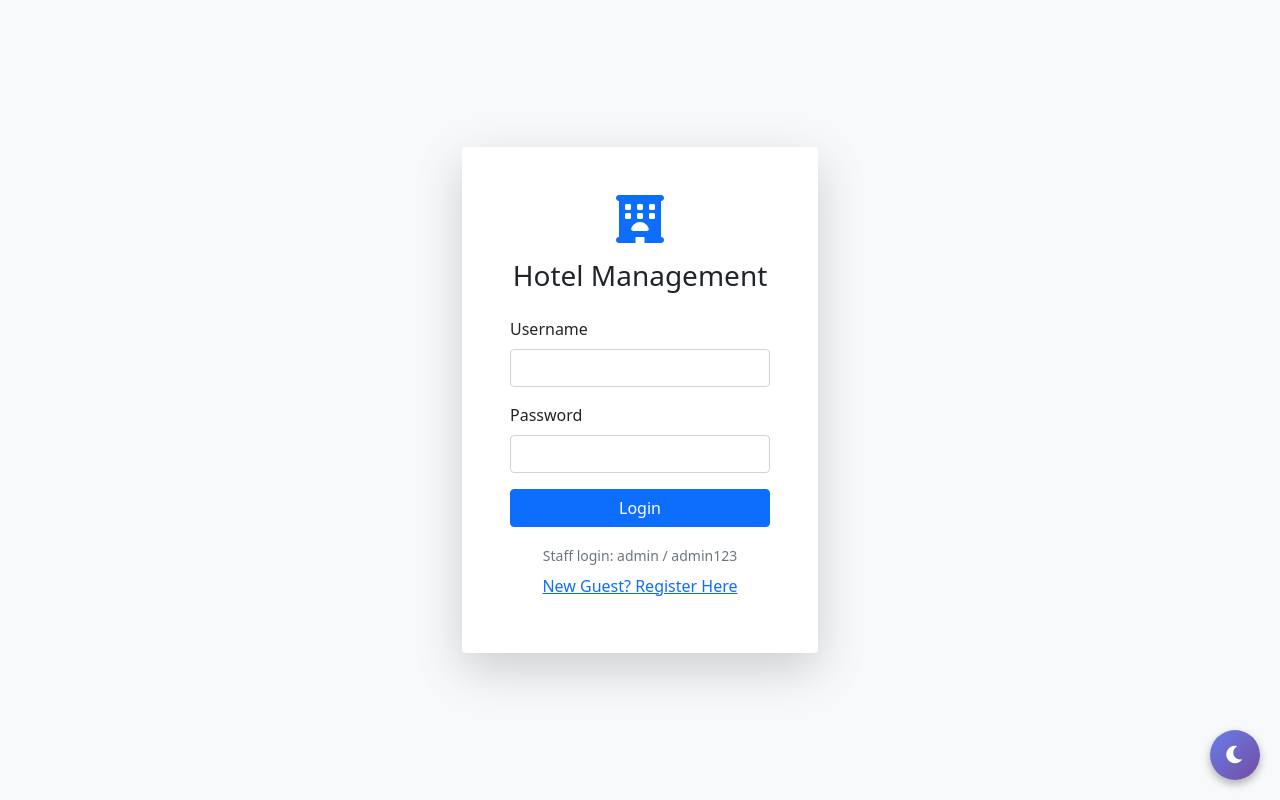
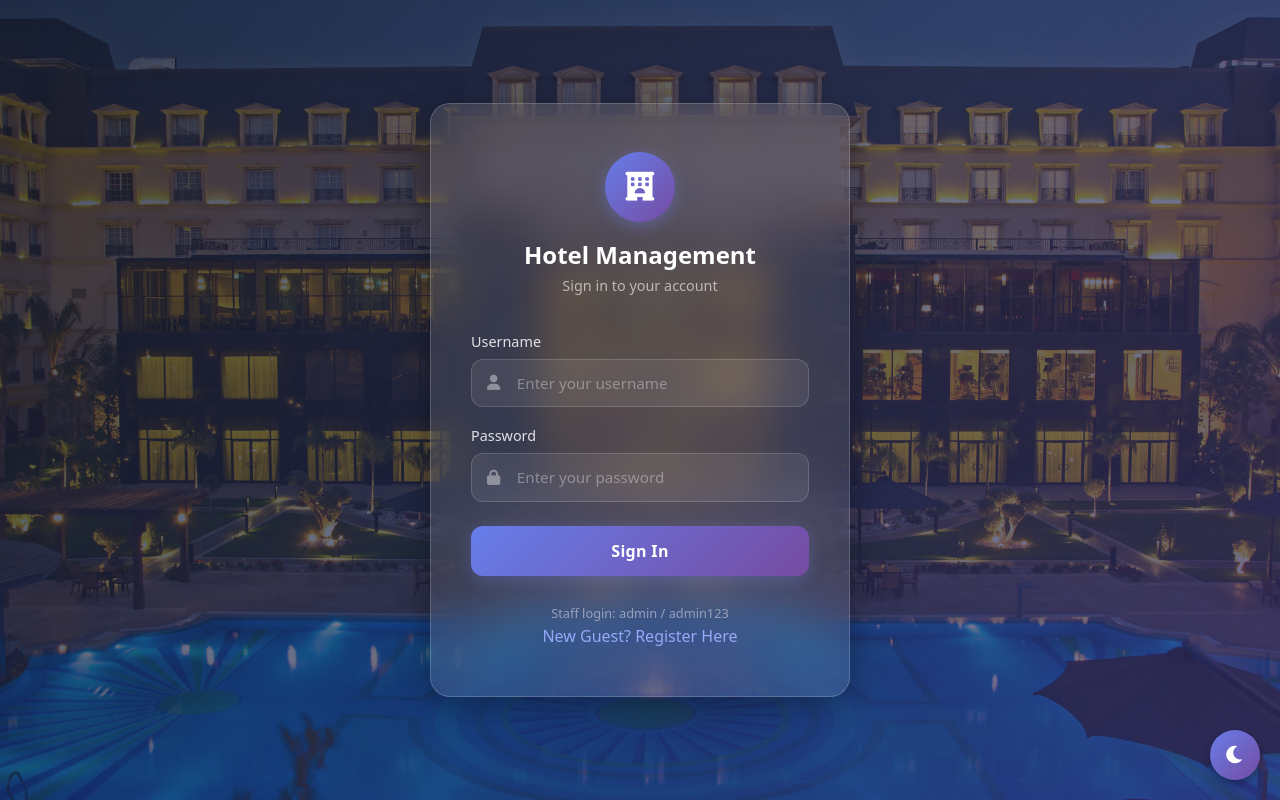
Before and after one commit to SathvikaTalari/Hotel_Management_System, a Flask app: page /login in a window 1280 px wide. Run offline with Flask 3, Linux system fonts and the light colour scheme.

Commit message:
Updated Login page

```diff
--- a/server.py
+++ b/server.py
@@ -145,6 +145,11 @@ def load_user(user_id):
     return User.query.get(int(user_id))
 
 # Routes
+@app.route('/hotel-bg')
+def hotel_bg():
+    from flask import send_from_directory
+    return send_from_directory(os.path.dirname(os.path.abspath(__file__)), 'Hotel.png')
+
 @app.route('/')
 def index():
     return redirect(url_for('login'))
--- a/templates/login.html
+++ b/templates/login.html
@@ -1,15 +1,204 @@
 {% extends "base.html" %}
 {% block title %}Login - Hotel Management{% endblock %}
 {% block login_content %}
-<div class="container">
-    <div class="row justify-content-center align-items-center" style="min-height: 100vh;">
-        <div class="col-md-4">
-            <div class="card shadow-lg">
-                <div class="card-body p-5">
-                    <div class="text-center mb-4">
-                        <i class="fas fa-hotel fa-3x text-primary"></i>
-                        <h3 class="mt-3">Hotel Management</h3>
+<style>
+    .login-bg {
+        position: fixed;
+        top: 0;
+        left: 0;
+        width: 100%;
+        height: 100%;
+        background: url('{{ url_for("hotel_bg") }}') no-repeat center center;
+        background-size: cover;
+        z-index: 0;
+    }
+
+    .login-overlay {
+        position: fixed;
+        top: 0;
+        left: 0;
+        width: 100%;
+        height: 100%;
+        background: linear-gradient(135deg, rgba(15, 23, 42, 0.75) 0%, rgba(30, 41, 80, 0.65) 50%, rgba(55, 48, 107, 0.7) 100%);
+        z-index: 1;
+    }
+
+    .login-wrapper {
+        position: relative;
+        z-index: 2;
+        min-height: 100vh;
+        display: flex;
+        align-items: center;
+        justify-content: center;
+    }
+
+    .login-card {
+        background: rgba(255, 255, 255, 0.1);
+        backdrop-filter: blur(20px);
+        -webkit-backdrop-filter: blur(20px);
+        border: 1px solid rgba(255, 255, 255, 0.18);
+        border-radius: 20px;
+        padding: 3rem 2.5rem;
+        width: 100%;
+        max-width: 420px;
+        box-shadow: 0 8px 32px rgba(0, 0, 0, 0.35);
+        animation: fadeSlideUp 0.8s ease-out;
+    }
+
+    @keyframes fadeSlideUp {
+        from {
+            opacity: 0;
+            transform: translateY(30px);
+        }
+        to {
+            opacity: 1;
+            transform: translateY(0);
+        }
+    }
+
+    .login-card .brand-icon {
+        width: 70px;
+        height: 70px;
+        border-radius: 50%;
+        background: linear-gradient(135deg, #667eea 0%, #764ba2 100%);
+        display: flex;
+        align-items: center;
+        justify-content: center;
+        margin: 0 auto 1.2rem;
+        box-shadow: 0 4px 15px rgba(102, 126, 234, 0.4);
+    }
+
+    .login-card .brand-icon i {
+        font-size: 1.8rem;
+        color: #fff;
+    }
+
+    .login-card h3 {
+        color: #fff;
+        font-weight: 700;
+        font-size: 1.5rem;
+        margin-bottom: 0.3rem;
+    }
+
+    .login-card .subtitle {
+        color: rgba(255, 255, 255, 0.6);
+        font-size: 0.9rem;
+        margin-bottom: 2rem;
+    }
+
+    .login-card .form-label {
+        color: rgba(255, 255, 255, 0.85);
+        font-weight: 500;
+        font-size: 0.9rem;
+        margin-bottom: 0.4rem;
+    }
+
+    .login-card .form-control {
+        background: rgba(255, 255, 255, 0.08);
+        border: 1px solid rgba(255, 255, 255, 0.15);
+        border-radius: 12px;
+        padding: 0.75rem 1rem 0.75rem 2.8rem;
+        color: #fff;
+        font-size: 0.95rem;
+        transition: all 0.3s ease;
+    }
+
+    .login-card .form-control::placeholder {
+        color: rgba(255, 255, 255, 0.35);
+    }
+
+    .login-card .form-control:focus {
+        background: rgba(255, 255, 255, 0.12);
+        border-color: rgba(102, 126, 234, 0.6);
+        box-shadow: 0 0 0 3px rgba(102, 126, 234, 0.15);
+        color: #fff;
+    }
+
+    .input-group-icon {
+        position: relative;
+    }
+
+    .input-group-icon i {
+        position: absolute;
+        left: 1rem;
+        top: 50%;
+        transform: translateY(-50%);
+        color: rgba(255, 255, 255, 0.4);
+        font-size: 0.95rem;
+        z-index: 3;
+        transition: color 0.3s ease;
+    }
+
+    .input-group-icon:focus-within i {
+        color: #667eea;
+    }
+
+    .btn-login {
+        background: linear-gradient(135deg, #667eea 0%, #764ba2 100%);
+        border: none;
+        border-radius: 12px;
+        padding: 0.8rem 1.5rem;
+        font-weight: 600;
+        font-size: 1rem;
+        color: #fff;
+        width: 100%;
+        transition: all 0.3s ease;
+        box-shadow: 0 4px 15px rgba(102, 126, 234, 0.3);
+        letter-spacing: 0.02em;
+    }
+
+    .btn-login:hover {
+        transform: translateY(-2px);
+        box-shadow: 0 6px 25px rgba(102, 126, 234, 0.5);
+        background: linear-gradient(135deg, #5a71d4 0%, #6a4196 100%);
+        color: #fff;
+    }
+
+    .btn-login:active {
+        transform: translateY(0);
+    }
+
+    .login-footer {
+        text-align: center;
+        margin-top: 1.5rem;
+    }
+
+    .login-footer small {
+        color: rgba(255, 255, 255, 0.45);
+        font-size: 0.8rem;
+    }
+
+    .login-footer a {
+        color: #98a8f8;
+        text-decoration: none;
+        font-weight: 500;
+        transition: color 0.3s ease;
+    }
+
+    .login-footer a:hover {
+        color: #c3b1f0;
+    }
+
+    .alert {
+        border-radius: 12px;
+        border: none;
+        font-size: 0.9rem;
+    }
+</style>
+
+<div class="login-bg"></div>
+<div class="login-overlay"></div>
+
+<div class="login-wrapper">
+    <div class="login-card">
+        <div class="text-center">
+            <div class="brand-icon">
+                <i class="fas fa-hotel"></i>
             </div>
+            <h3>Hotel Management</h3>
+            <p class="subtitle">Sign in to your account</p>
+        </div>
+
         {% with messages = get_flashed_messages(with_categories=true) %}
             {% if messages %}
                 {% for category, message in messages %}
@@ -17,23 +206,28 @@
                 {% endfor %}
             {% endif %}
         {% endwith %}
+
         <form method="POST">
             <div class="mb-3">
                 <label class="form-label">Username</label>
-                            <input type="text" class="form-control" name="username" required>
-                        </div>
-                        <div class="mb-3">
-                            <label class="form-label">Password</label>
-                            <input type="password" class="form-control" name="password" required>
-                        </div>
-                        <button type="submit" class="btn btn-primary w-100">Login</button>
-                    </form>
-                    <div class="text-center mt-3">
-                        <small class="text-muted">Staff login: admin / admin123</small><br>
-                        <a href="{{ url_for('register') }}" class="btn btn-link">New Guest? Register Here</a>
+                <div class="input-group-icon">
+                    <i class="fas fa-user"></i>
+                    <input type="text" class="form-control" name="username" placeholder="Enter your username" required>
                 </div>
             </div>
+            <div class="mb-4">
+                <label class="form-label">Password</label>
+                <div class="input-group-icon">
+                    <i class="fas fa-lock"></i>
+                    <input type="password" class="form-control" name="password" placeholder="Enter your password" required>
                 </div>
+            </div>
+            <button type="submit" class="btn btn-login">Sign In</button>
+        </form>
+
+        <div class="login-footer">
+            <small>Staff login: admin / admin123</small><br>
+            <a href="{{ url_for('register') }}">New Guest? Register Here</a>
         </div>
     </div>
 </div>
```
Also changed, not shown: Hotel.png (added). Lines whose indentation alone changed are shown as unchanged.
